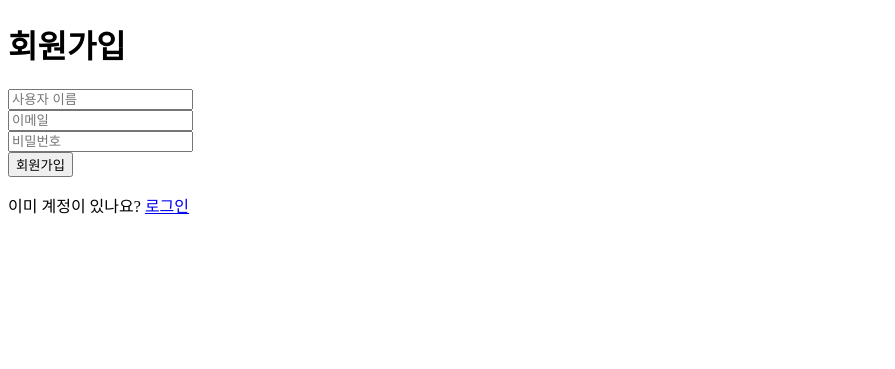
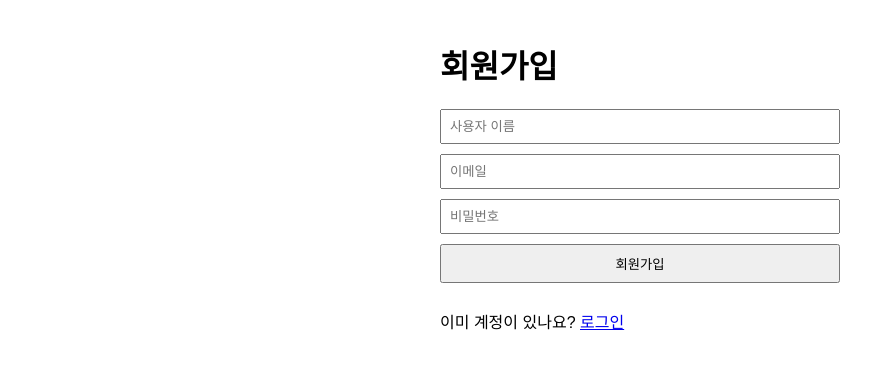
Before and after one commit to minong00/BackEnd, a Flask app: template templates/signup.html in a window 1280 px wide. Shown: the top 369 px of the page, without its empty margins (0-895 px from the left). Run offline with Flask 3, Linux system fonts and the light colour scheme; the template is opened without the code that fills it, so the values that code supplies are empty.

Commit message:
회원가입HTML

```diff
--- a/templates/signup.html
+++ b/templates/signup.html
@@ -1,24 +1,26 @@
 <!DOCTYPE html>
-<html>
+<html lang="ko">
 <head>
+    <meta charset="UTF-8">
+    <meta name="viewport" content="width=device-width, initial-scale=1.0">
     <title>회원가입</title>
+    <style>
+        body { font-family: Arial, sans-serif; max-width: 400px; margin: 0 auto; padding: 20px; }
+        form { display: flex; flex-direction: column; }
+        label { margin-top: 10px; }
+        input { margin-bottom: 10px; padding: 8px; }
+    </style>
 </head>
 <body>
     <h1>회원가입</h1>
-    {% with messages = get_flashed_messages() %}
-        {% if messages %}
-            {% for message in messages %}
-                <p style="color: red;">{{ message }}</p>
-            {% endfor %}
-        {% endif %}
-    {% endwith %}
+    <form method="POST">
 
-    <form method="POST">
-        <input type="text" name="username" placeholder="사용자 이름" required><br>
-        <input type="email" name="email" placeholder="이메일" required><br>
-        <input type="password" name="password" placeholder="비밀번호" required><br>
+        <input type="text" id="username" name="username" placeholder="사용자 이름" required>
+        <input type="email" id="email" name="email" placeholder="이메일" required>
+        <input type="password" id="password" name="password" placeholder="비밀번호" required>
+
         <input type="submit" value="회원가입">
     </form>
-    <p>이미 계정이 있나요? <a href="/login">로그인</a></p>
+    <p>이미 계정이 있나요? <a href="{{ url_for('login') }}">로그인</a></p>
 </body>
 </html>
```
